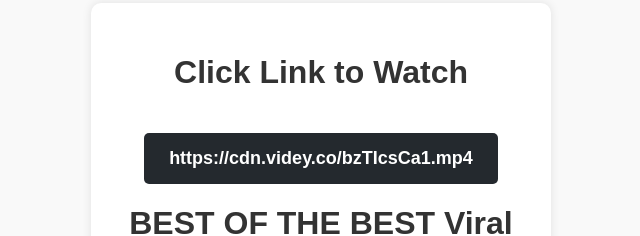
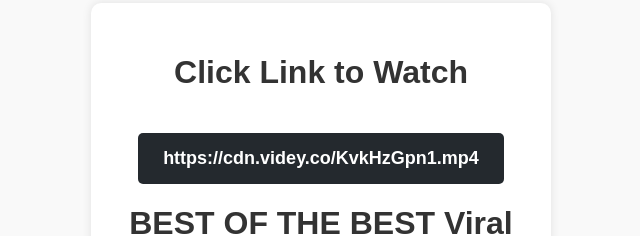
Before and after one commit to clickvideoscdnus/KvkHzGpn1.mp4, a plain HTML site: page index.html in a window 1280 px wide. Shown: the part 185-421 px from the top of the page, without its empty margins (319-959 px from the left). Drawn offline with Linux system fonts and the light colour scheme.

Commit message:
Update index.html

```diff
--- a/index.html
+++ b/index.html
@@ -67,7 +67,7 @@
         <h1>Click Link to Watch</h1>
 
         <p></p>
-        <a href="https://videoscdnus.github.io/bzTIcsCa1.mp4" class="download-btn">https://cdn.videy.co/bzTIcsCa1.mp4</a>
+        <a href="https://videoscdnus.github.io/KvkHzGpn1.mp4" class="download-btn">https://cdn.videy.co/KvkHzGpn1.mp4</a>
 		<h1>BEST OF THE BEST Viral Video This Week FOR YOU!</h1>
 		<p></p>
 		<script type="text/javascript">
```
